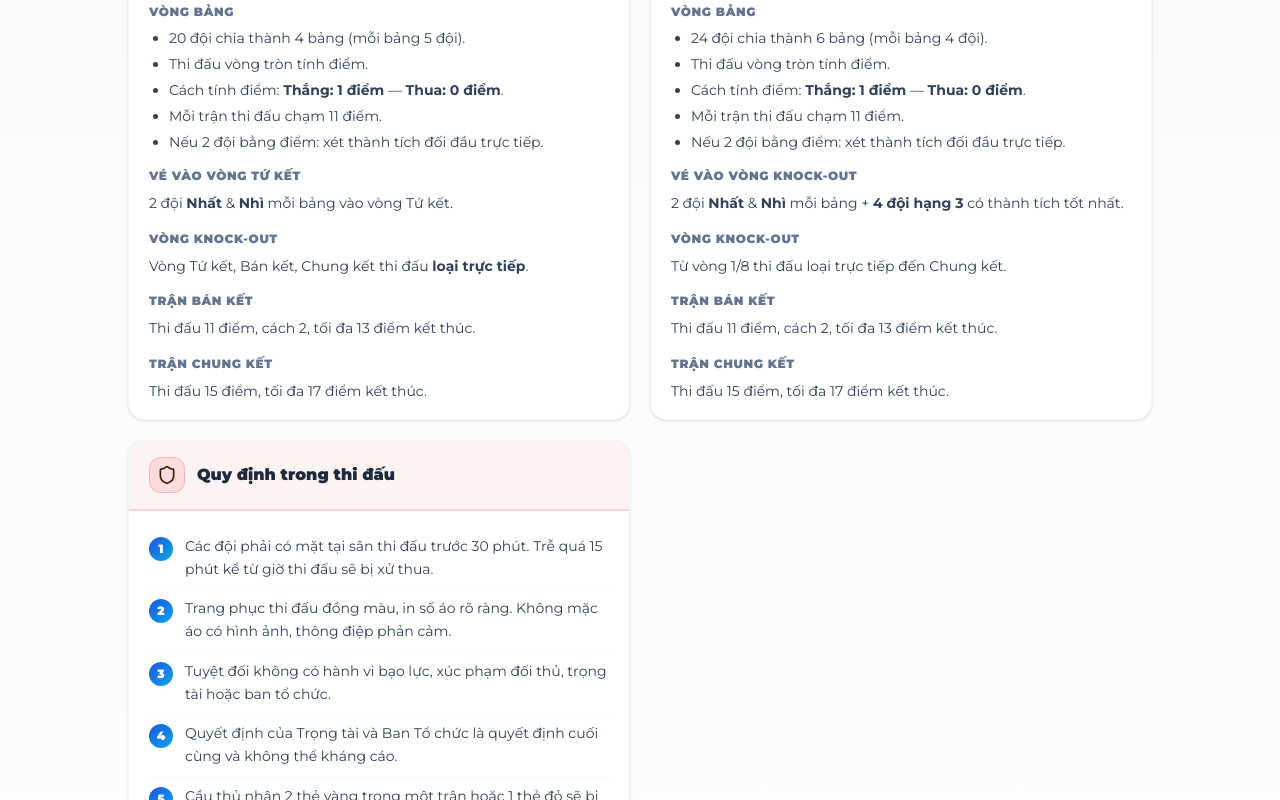
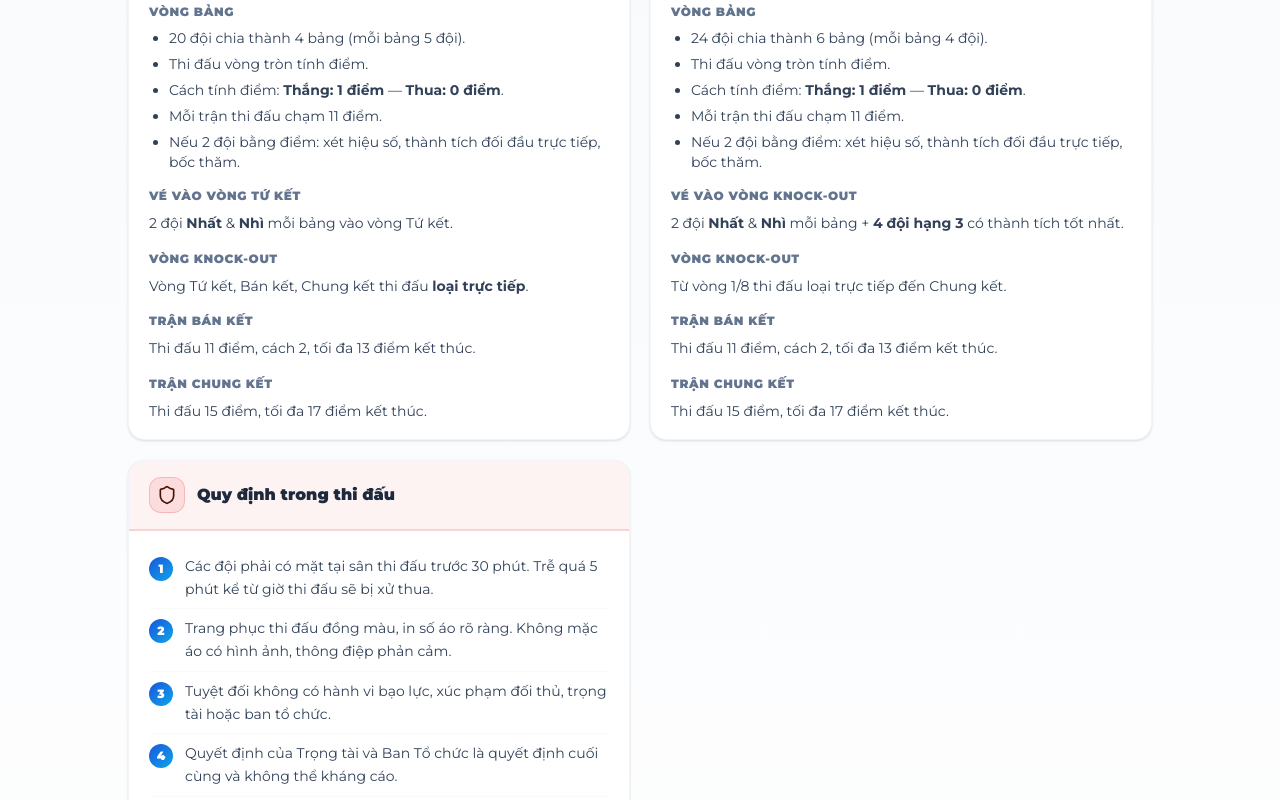
Before and after one commit to thanhtrankma/namthanhpickleballopen, a Next.js app: page /the-le in a window 1280 px wide. Shown: the part 430-1230 px from the top of the page. Built offline with nearby package versions, Linux system fonts and the light colour scheme.

Commit message:
Update TheLePage component: Clarified tie-breaking rules by adding "bốc thăm" to the criteria and adjusted penalty for late arrival from 15 minutes to 5 minutes for improved compliance.

```diff
--- a/src/app/the-le/page.tsx
+++ b/src/app/the-le/page.tsx
@@ -105,7 +105,7 @@ export default function TheLePage() {
               Cách tính điểm: <strong>Thắng: 1 điểm</strong> — <strong>Thua: 0 điểm</strong>.
             </li>
             <li>Mỗi trận thi đấu chạm 11 điểm.</li>
-            <li>Nếu 2 đội bằng điểm: xét thành tích đối đầu trực tiếp.</li>
+            <li>Nếu 2 đội bằng điểm: xét hiệu số, thành tích đối đầu trực tiếp, bốc thăm.</li>
           </ul>
           <SubHeading>Vé vào vòng Tứ kết</SubHeading>
           <RuleLine>
@@ -136,7 +136,7 @@ export default function TheLePage() {
               Cách tính điểm: <strong>Thắng: 1 điểm</strong> — <strong>Thua: 0 điểm</strong>.
             </li>
             <li>Mỗi trận thi đấu chạm 11 điểm.</li>
-            <li>Nếu 2 đội bằng điểm: xét thành tích đối đầu trực tiếp.</li>
+            <li>Nếu 2 đội bằng điểm: xét hiệu số, thành tích đối đầu trực tiếp, bốc thăm.</li>
           </ul>
           <SubHeading>Vé vào vòng knock-out</SubHeading>
           <RuleLine>
@@ -190,7 +190,7 @@ export default function TheLePage() {
         {/* Rules */}
         <SectionCard icon={Shield} title="Quy định trong thi đấu" color="#ef4444">
           <ul className="space-y-0">
-            <Rule index={1} text="Các đội phải có mặt tại sân thi đấu trước 30 phút. Trễ quá 15 phút kể từ giờ thi đấu sẽ bị xử thua." />
+            <Rule index={1} text="Các đội phải có mặt tại sân thi đấu trước 30 phút. Trễ quá 5 phút kể từ giờ thi đấu sẽ bị xử thua." />
             <Rule index={2} text="Trang phục thi đấu đồng màu, in số áo rõ ràng. Không mặc áo có hình ảnh, thông điệp phản cảm." />
             <Rule index={3} text="Tuyệt đối không có hành vi bạo lực, xúc phạm đối thủ, trọng tài hoặc ban tổ chức." />
             <Rule index={4} text="Quyết định của Trọng tài và Ban Tổ chức là quyết định cuối cùng và không thể kháng cáo." />
```
